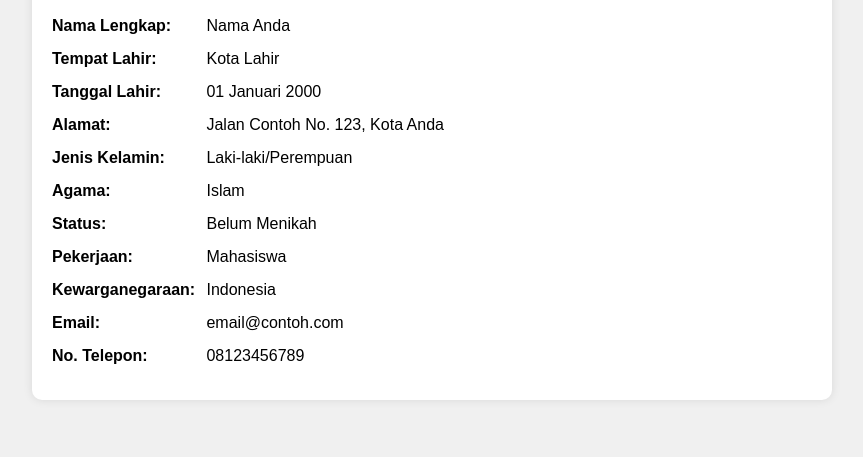
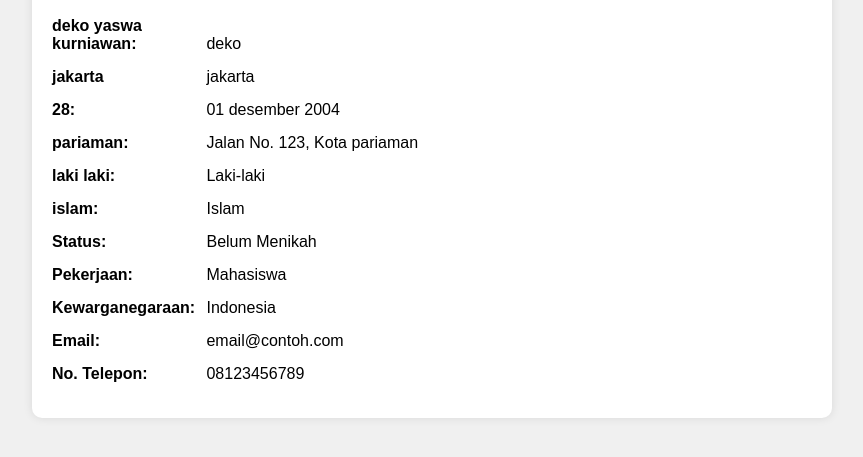
Before and after one commit to dekoyaswakurniawan/dekoyaswakurniawan.github.io, a plain HTML site: page biodata.html in a window 1280 px wide. Shown: the part 179-636 px from the top of the page, without its empty margins (208-1071 px from the left). Drawn offline with Linux system fonts and the light colour scheme.

Commit message:
Update biodata.html

```diff
--- a/biodata.html
+++ b/biodata.html
@@ -54,32 +54,32 @@
         </div>
 
         <div class="bio-item">
-            <label>Nama Lengkap:</label>
-            <span>Nama Anda</span>
+            <label>deko yaswa kurniawan:</label>
+            <span>deko</span>
         </div>
 
         <div class="bio-item">
-            <label>Tempat Lahir:</label>
-            <span>Kota Lahir</span>
+            <label>jakarta</label>
+            <span>jakarta</span>
         </div>
 
         <div class="bio-item">
-            <label>Tanggal Lahir:</label>
-            <span>01 Januari 2000</span>
+            <label>28:</label>
+            <span>01 desember 2004</span>
         </div>
 
         <div class="bio-item">
-            <label>Alamat:</label>
-            <span>Jalan Contoh No. 123, Kota Anda</span>
+            <label>pariaman:</label>
+            <span>Jalan No. 123, Kota pariaman</span>
         </div>
 
         <div class="bio-item">
-            <label>Jenis Kelamin:</label>
-            <span>Laki-laki/Perempuan</span>
+            <label>laki laki:</label>
+            <span>Laki-laki</span>
         </div>
 
         <div class="bio-item">
-            <label>Agama:</label>
+            <label>islam:</label>
             <span>Islam</span>
         </div>
 
```
